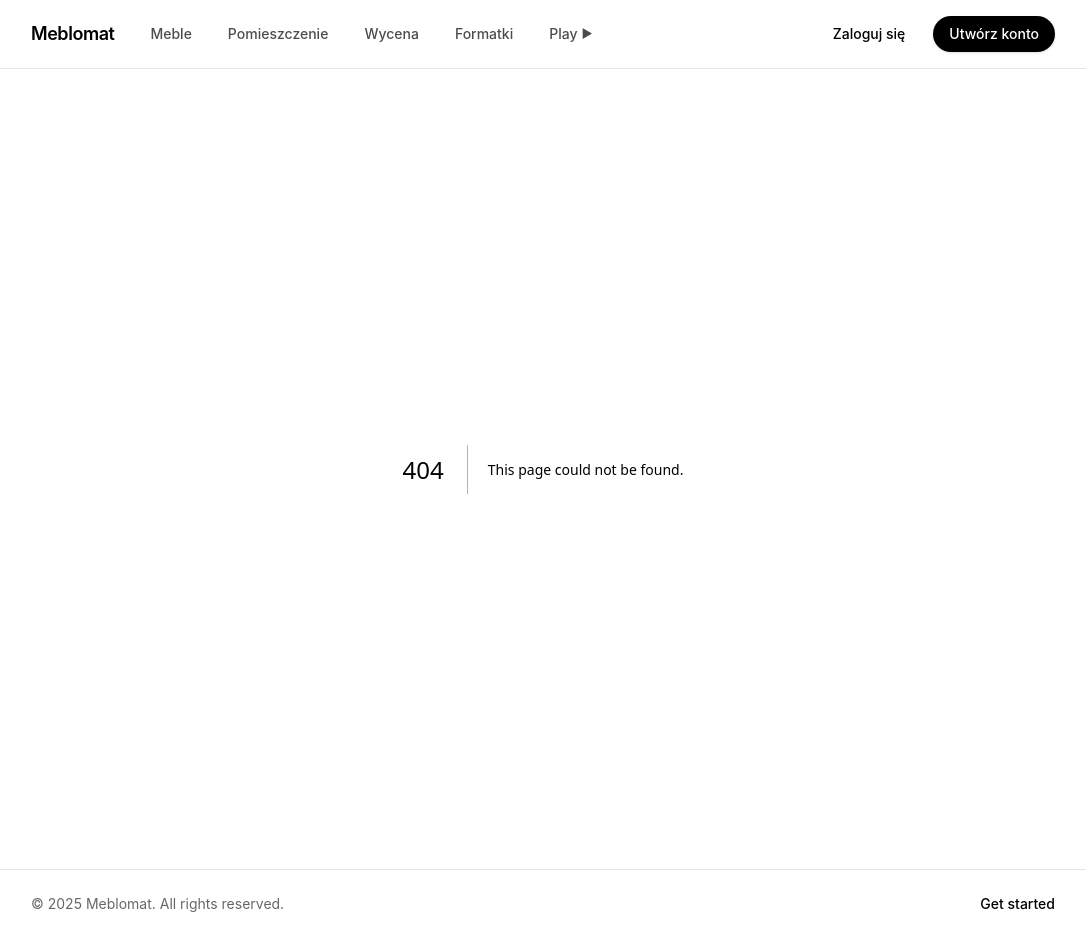
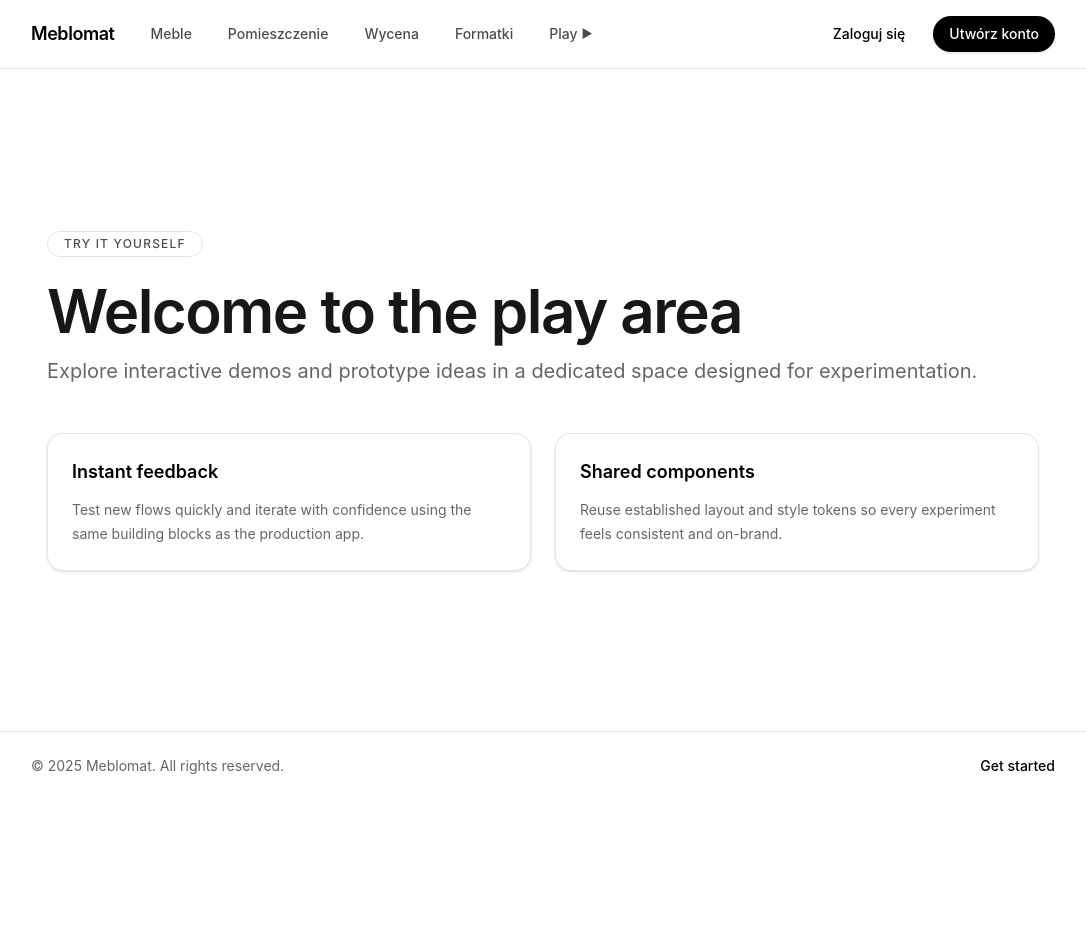
Before and after one commit to iniemamocny/Meblomat, a Next.js app: page /play in a window 1280 px wide. Before the commit this address had no page. Shown: the whole page, without its empty margins (97-1183 px from the left). After the commit the page ends 800 px from the top, so only its background shows below. Built offline with nearby package versions, Linux system fonts and the light colour scheme.

Commit message:
Add play route page

```diff
--- /dev/null
+++ b/src/app/play/page.tsx
@@ -0,0 +1,32 @@
+export default function PlayPage() {
+  return (
+    <div className="mx-auto flex w-full max-w-5xl flex-1 flex-col justify-center gap-12 px-4 py-16">
+      <section className="space-y-6 text-center md:text-left">
+        <span className="inline-flex items-center justify-center rounded-full border border-black/10 px-4 py-1 text-xs font-medium uppercase tracking-widest text-black/70 dark:border-white/20 dark:text-white/70">
+          Try it yourself
+        </span>
+        <div className="space-y-4">
+          <h1 className="text-5xl font-semibold tracking-tight sm:text-6xl">Welcome to the play area</h1>
+          <p className="text-lg text-black/60 dark:text-white/60 sm:text-xl">
+            Explore interactive demos and prototype ideas in a dedicated space designed for experimentation.
+          </p>
+        </div>
+      </section>
+
+      <section className="grid gap-6 md:grid-cols-2">
+        <article className="rounded-2xl border border-black/10 bg-white p-6 text-left shadow-sm transition hover:-translate-y-1 hover:shadow-md dark:border-white/10 dark:bg-neutral-900">
+          <h2 className="text-lg font-semibold text-black dark:text-white">Instant feedback</h2>
+          <p className="mt-3 text-sm/6 text-black/60 dark:text-white/60">
+            Test new flows quickly and iterate with confidence using the same building blocks as the production app.
+          </p>
+        </article>
+        <article className="rounded-2xl border border-black/10 bg-white p-6 text-left shadow-sm transition hover:-translate-y-1 hover:shadow-md dark:border-white/10 dark:bg-neutral-900">
+          <h2 className="text-lg font-semibold text-black dark:text-white">Shared components</h2>
+          <p className="mt-3 text-sm/6 text-black/60 dark:text-white/60">
+            Reuse established layout and style tokens so every experiment feels consistent and on-brand.
+          </p>
+        </article>
+      </section>
+    </div>
+  );
+}
```
